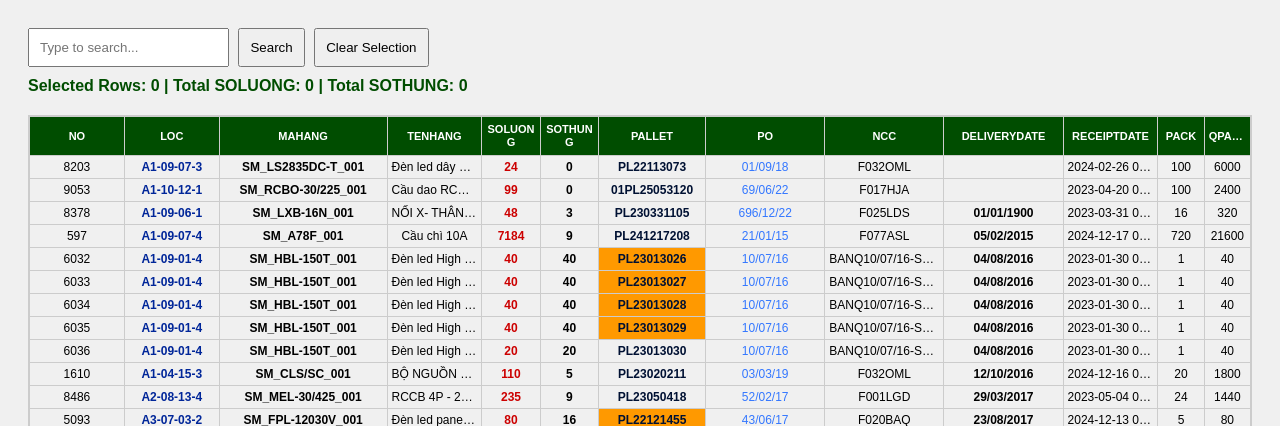
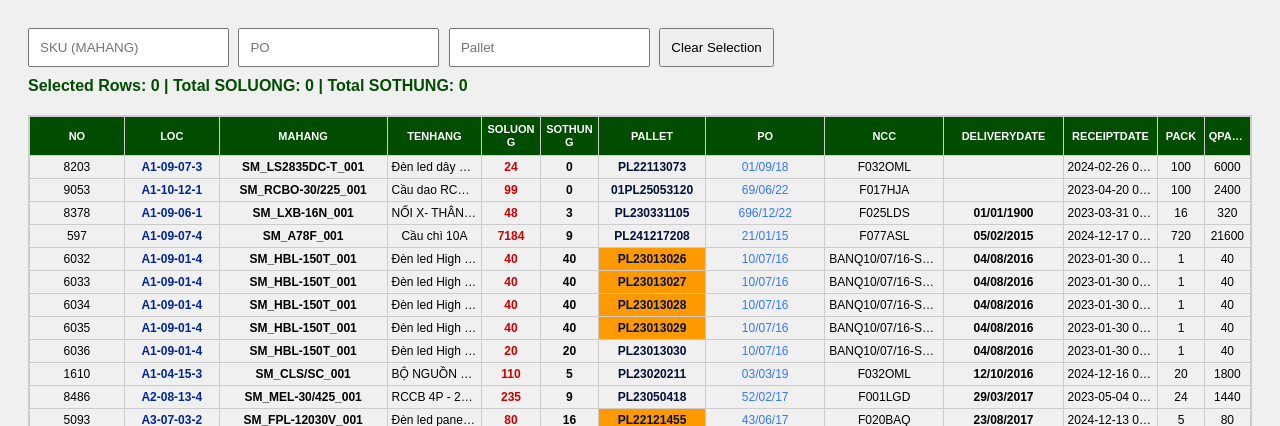
Before and after one commit to DavidVuSG/ProjectSQLPython, a Flask app: page / in a window 1280 px wide. Shown: the top 426 px of the page. Run offline with Flask 3, Linux system fonts and the light colour scheme; data comes from the database, SQL or seed files in the repository; both versions use the stored data as it was after the commit; parts of the project's set-up code (start-up, migrations or seed data) failed here and were passed over.

Commit message:
update html

```diff
--- a/app.py
+++ b/app.py
@@ -59,7 +59,9 @@ def index():
 
 @app.route("/search")
 def search():
-    q = request.args.get("q", "")
+    sku = request.args.get("sku", "")
+    po = request.args.get("po", "")
+    pallet = request.args.get("pallet", "")
 
     try:
         block_df = pd.read_excel("block.xlsx")
@@ -74,15 +76,16 @@ def search():
 
     sql = f"""
         SELECT * FROM data
-        WHERE
-            (MAHANG LIKE ? OR LOC LIKE ? OR PALLET LIKE ? OR NCC LIKE ?)
+        WHERE 1=1
+            AND MAHANG LIKE ?
+            AND PO LIKE ?
+            AND PALLET LIKE ?
             {block_condition}
         ORDER BY DELIVERYDATE ASC, LOC ASC, MAHANG ASC
         LIMIT 1000
     """
 
-    like = f"%{q}%"
-    params = [like] * 4 + blocked_items
+    params = [f"%{sku}%", f"%{po}%", f"%{pallet}%"] + blocked_items
     cursor.execute(sql, params)
     rows = cursor.fetchall()
     headers = [desc[0] for desc in cursor.description]
--- a/templates/data.html
+++ b/templates/data.html
@@ -6,14 +6,18 @@
     <link rel="stylesheet" href="{{ url_for('static', filename='style.css') }}">
 </head>
 <body>
-    <input type="text" id="search-box" placeholder="Type to search...">
-    <button onclick="fetchData()">Search</button>
+    <!-- 🔍 Multi-field Real-time Search -->
+    <input type="text" id="search-sku" placeholder="SKU (MAHANG)">
+    <input type="text" id="search-po" placeholder="PO">
+    <input type="text" id="search-pallet" placeholder="Pallet">
     <button onclick="clearSelection()">Clear Selection</button>
 
+    <!-- 📊 Summary -->
     <div id="summary-box" style="margin-top: 10px; font-weight: bold; color: #004d00;">
         Selected Rows: 0 | Total SOLUONG: 0 | Total SOTHUNG: 0
     </div>
 
+    <!-- 📋 Table -->
     <div class="table-container">
         <table id="data-table">
             <thead>
@@ -27,12 +31,24 @@
     let selectedRows = new Set();
     let lastSelectedIndex = null;
 
-    document.getElementById("search-box").addEventListener("input", fetchData);
+    // 🔁 Auto fetch when typing
+    document.getElementById("search-sku").addEventListener("input", fetchData);
+    document.getElementById("search-po").addEventListener("input", fetchData);
+    document.getElementById("search-pallet").addEventListener("input", fetchData);
     window.onload = fetchData;
 
     function fetchData() {
-        const query = document.getElementById("search-box").value;
-        fetch(`/search?q=${query}`)
+        const sku = document.getElementById("search-sku").value;
+        const po = document.getElementById("search-po").value;
+        const pallet = document.getElementById("search-pallet").value;
+
+        const query = new URLSearchParams({
+            sku: sku,
+            po: po,
+            pallet: pallet
+        });
+
+        fetch(`/search?${query}`)
             .then(response => response.json())
             .then(data => renderTable(data));
     }
@@ -45,12 +61,14 @@
         selectedRows.clear();
         lastSelectedIndex = null;
 
+        // Render headers
         data.headers.forEach(header => {
             const th = document.createElement("th");
             th.textContent = header;
             thead.appendChild(th);
         });
 
+        // Render rows
         data.rows.forEach((item, index) => {
             const tr = document.createElement("tr");
             if (item.class) tr.classList.add(item.class);
@@ -61,6 +79,7 @@
                 tr.appendChild(td);
             });
 
+            // ✅ Click + Shift + Click Selection
             tr.addEventListener("click", (event) => {
                 const tableRows = document.querySelectorAll("#data-table tbody tr");
 
```
Also changed, not shown: data.db.
